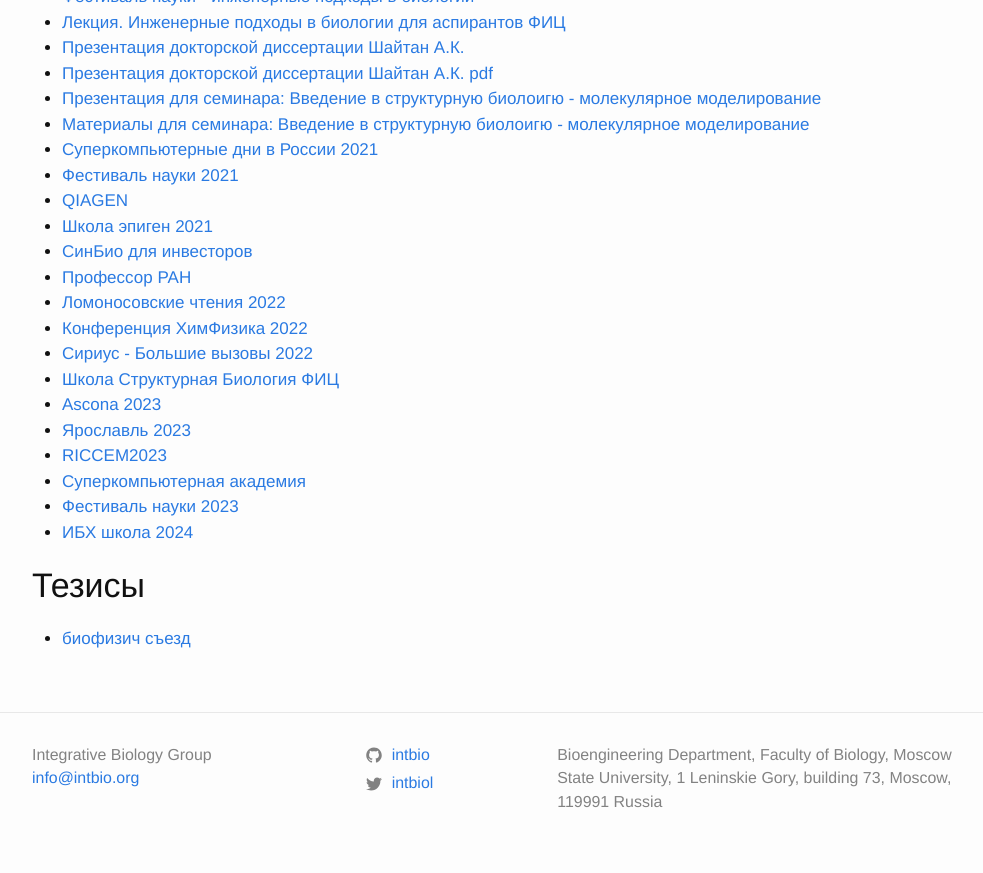
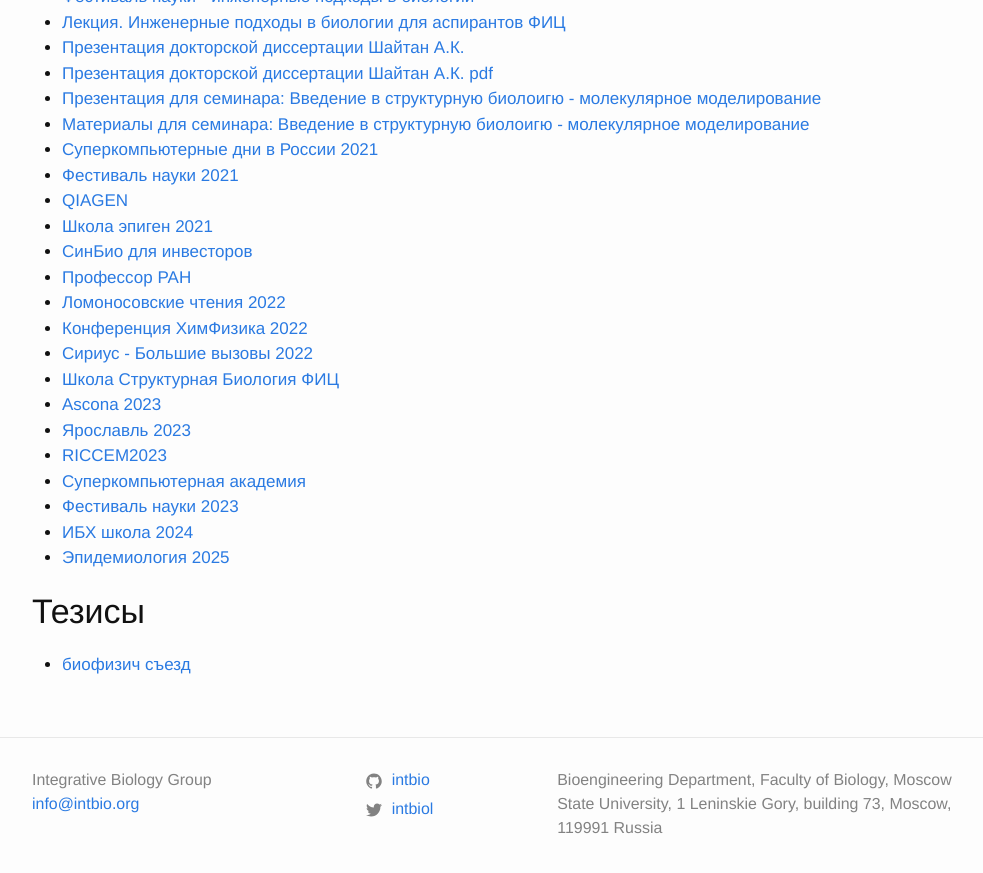
Before and after one commit to intbio/intbio.github.io, a Jekyll site: the page built from present.md, in a window 1280 px wide and 900 px high, scrolled down 683 px. Shown: the top 873 px of the window, without its empty margins (138-1121 px from the left). Built offline with Jekyll 4.4.1, drawn with Linux system fonts in a browser that asks for light colours.

Commit message:
Update present.md

```diff
--- a/present.md
+++ b/present.md
@@ -46,6 +46,7 @@ permalink: /present/
 - [Суперкомпьютерная академия](https://www.dropbox.com/scl/fi/8dohw08s7lbceej1aiz6r/Shaytan.pptx?rlkey=e3ril6ajmtlsp76chaxwc1a5c&dl=0)
 - [Фестиваль науки 2023](https://www.dropbox.com/scl/fi/zn6eny5mtag2wxt673oj8/Shaytan.pptx?rlkey=mik64iqojpyi7w79lrwyj9jhk&dl=0)
 - [ИБХ школа 2024](https://www.dropbox.com/scl/fi/4axnzy9ig1i78tfeg539k/shaytan_2023.pptx?rlkey=o9w6uuo6bnqhb9u3aj0dgtt3i&dl=0)
+- [Эпидемиология 2025](https://www.dropbox.com/scl/fi/xuqx5b75lg74kvega4ms7/shaytan_Epidemiology.pptx?rlkey=7i2ubg4m3sbgfw5ur5rqc0t6w&dl=0)
 
 ## Тезисы
 - [биофизич съезд](https://drive.google.com/file/d/1Sbvq-0tKhdbXvu4f_WldkGYGgihVN08g/view?usp=sharing)
```
